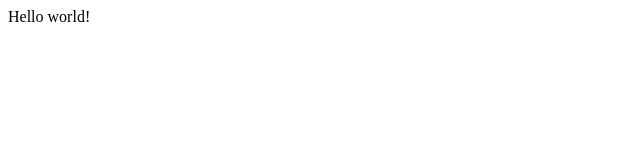
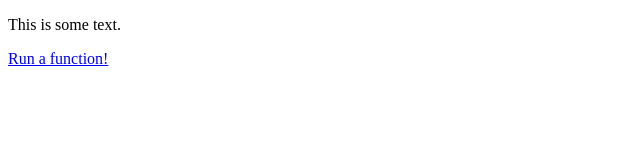
Before and after one commit to ashleemboyer/cloud-function-fun, a Gatsby site: page / in a window 1280 px wide. Shown: the whole page, without its empty margins (0-640 px from the left). Built offline with nearby package versions, Linux system fonts and the light colour scheme; Gatsby itself is replaced by a stand-in of ours.

Commit message:
Adding a test function and deploying to test

```diff
--- /dev/null
+++ b/src/functions/myfunction.js
@@ -0,0 +1,3 @@
+exports.handler = function(event, context, callback) {
+  callback(null, { body: 'Hello, World!', statusCode: 200 })
+}
--- a/src/pages/index.js
+++ b/src/pages/index.js
@@ -1,3 +1,12 @@
-import React from "react"
+import React from 'react'
 
-export default () => <div>Hello world!</div>
+export default () => {
+  const container = (
+    <>
+      <p>This is some text.</p>
+      <a href="/.netlify/functions/myfunction">Run a function!</a>
+    </>
+  )
+
+  return container
+}
```
